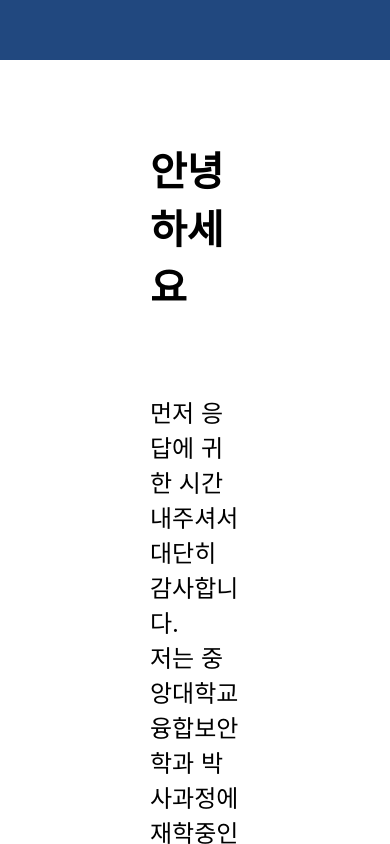
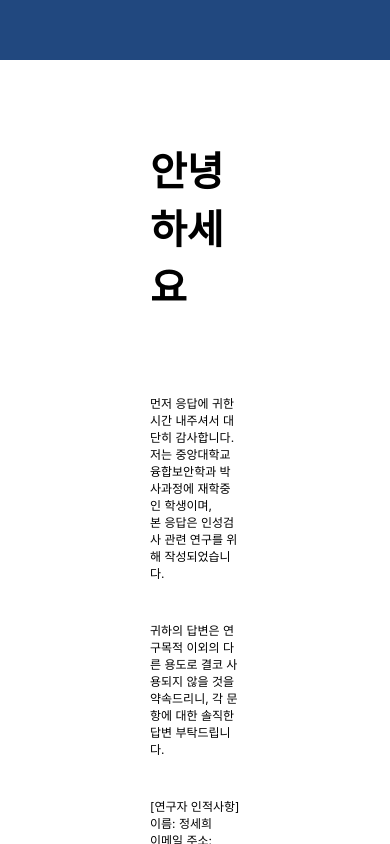
Before and after one commit to seumbae/survey_project, a React (Create React App) app: page / in a window 390 px wide. Both pictures are taken after a click on the element "설문 시작하기". Shown: the top 844 px of the page. Built offline with nearby package versions, Linux system fonts and the light colour scheme.

Commit message:
add media query

```diff
--- a/src/components/Contents.jsx
+++ b/src/components/Contents.jsx
@@ -1,12 +1,25 @@
 import styled from "styled-components"
 
 const Contents = (props) => {
-    return <Content fontSize={props.fontSize} color={props.color}>{props.children}</Content>
+    return <Content width={props.width} marginRight={props.marginRight} bold={props.bold} color={props.color}>{props.children}</Content>
 }
 
 export default Contents;
 
 const Content = styled.div`
-    font-size: ${(props) => (props.fontSize ? props.fontSize : "16px")};
-    color: ${(props) => (props.color ? props.color : "#000000")}
+    @media (min-width: 1024px){
+        font-size:1.3rem;
+    }
+
+    @media (min-width: 768px) and (max-width: 1023px) {
+        font-size: 1.3rem;
+    }
+
+    @media (max-width: 767px) {
+        font-size: 1rem;
+    }
+    width: ${(props) => (props.width ? props.width : "")};
+    color: ${(props) => (props.color ? props.color : "#000000")};
+    font-weight: ${(props) => (props.bold ? "bold" : "")};
+    margin-right: ${(props) => (props.marginRight ? props.marginRight : "")};
 `
```
